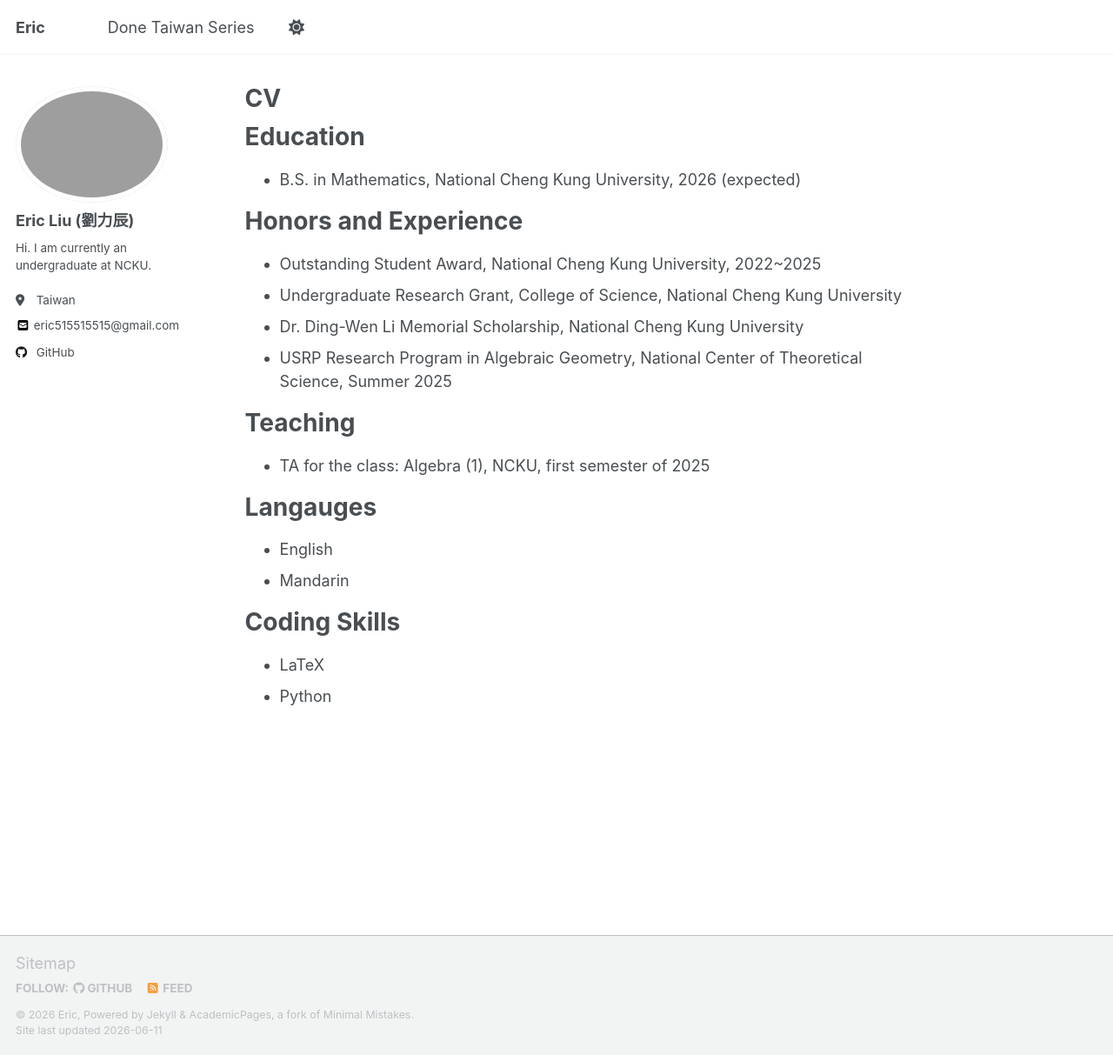
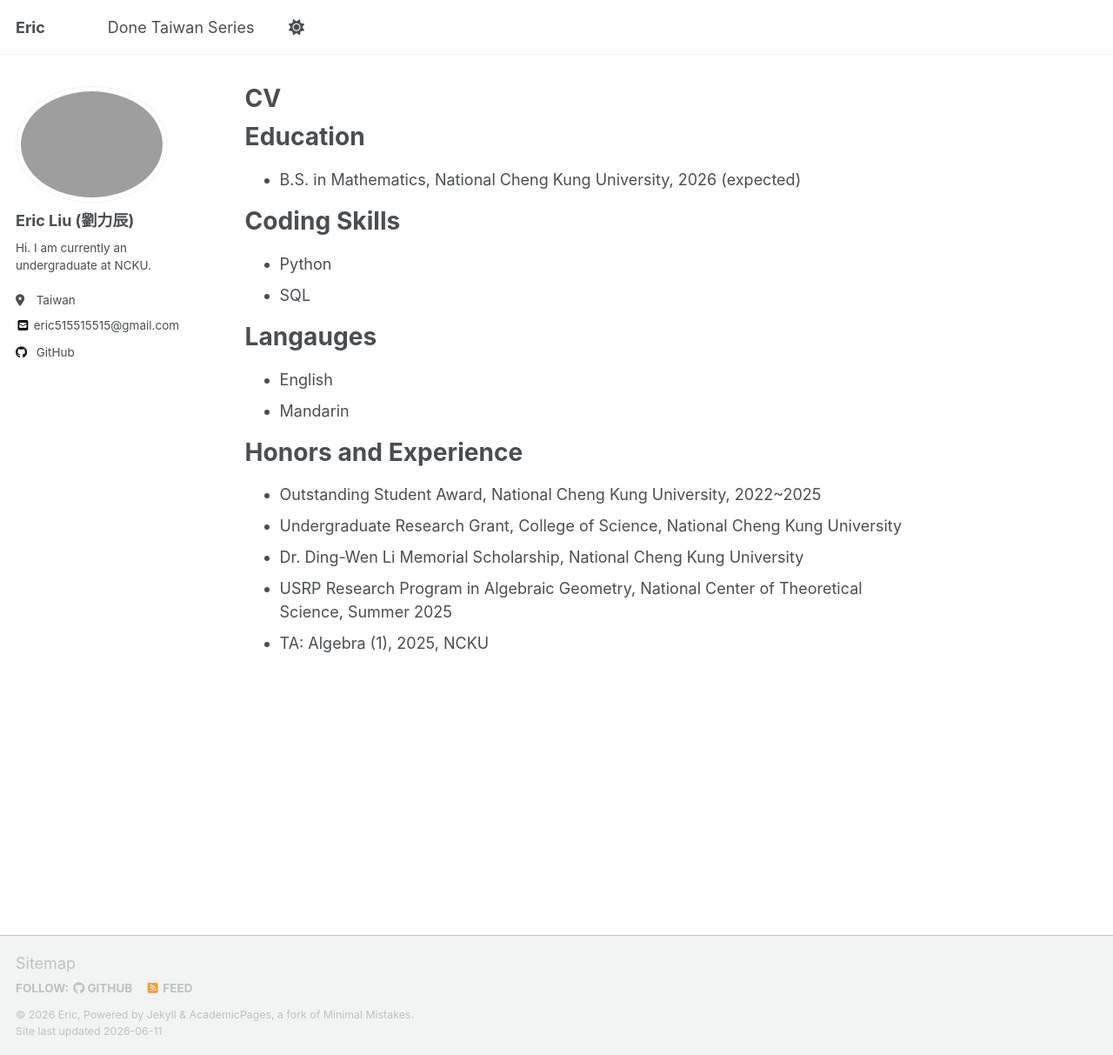
Before and after one commit to ericliu515515/ericliu515515.github.io, a Jekyll site: the page built from _pages/about.md, in a window 1280 px wide and 1213 px high. Shown: the whole window at 87% size. Built offline with Jekyll 4.4.1, drawn with Linux system fonts in a browser that asks for light colours; a script that is not in the unit is left out.

Commit message:
Reorganize about page: update coding skills and honors sections

```diff
--- a/_pages/about.md
+++ b/_pages/about.md
@@ -11,26 +11,23 @@ Education
 ======
 * B.S. in Mathematics, National Cheng Kung University, 2026 (expected)
 
+Coding Skills
+======
+* Python
+* SQL
+
+Langauges
+=====
+* English
+* Mandarin
+
 Honors and Experience
 =====
 * Outstanding Student Award, National Cheng Kung University, 2022~2025
 * Undergraduate Research Grant, College of Science, National Cheng Kung University
 * Dr. Ding-Wen Li Memorial Scholarship, National Cheng Kung University
 * USRP Research Program in Algebraic Geometry, National Center of Theoretical Science, Summer 2025
-
-Teaching
-===
-* TA for the class: Algebra (1), NCKU, first semester of 2025
-
-Langauges
-=====
-* English
-* Mandarin
-
-Coding Skills
-======
-* LaTeX
-* Python
+* TA: Algebra (1), 2025, NCKU
 
 <!--
 Publications
```
